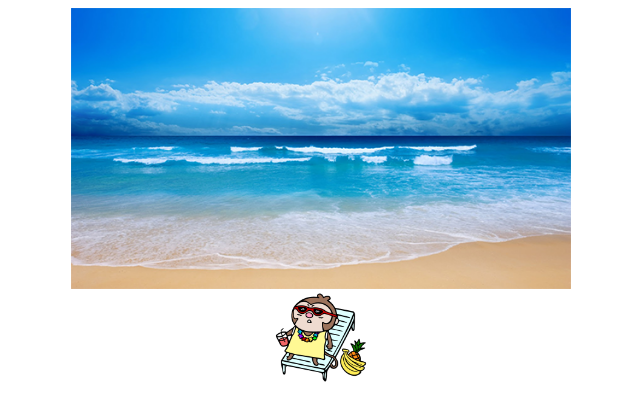
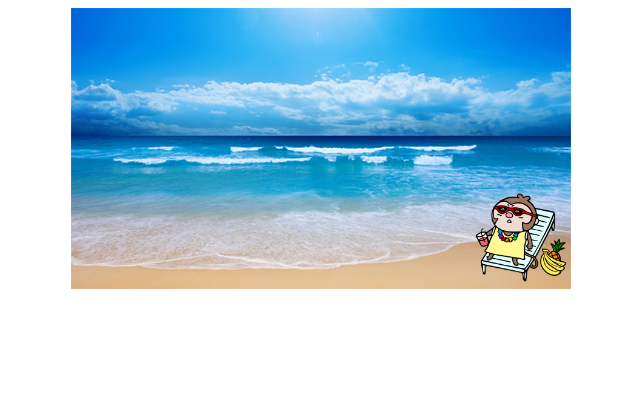
Before and after one commit to KimMinyeong09/Study-HTML, a plain HTML site: page 16. relative position/index.html in a window 1280 px wide. Shown: the whole page, without its empty margins (319-959 px from the left). Drawn offline with Linux system fonts and the light colour scheme.

Commit message:
lesson 16 practice finish

```diff
--- a/16. relative position/css/styles.css
+++ b/16. relative position/css/styles.css
@@ -3,8 +3,8 @@ img {
     margin: 0 auto;
   }
 
-
-
-  /*
-  이곳에 몽숭이를 이동시키는 코드를 작성하세요.
-  */
+.mongsoong {
+    position: relative;
+    bottom: 100px;
+    left: 200px;
+}
```
